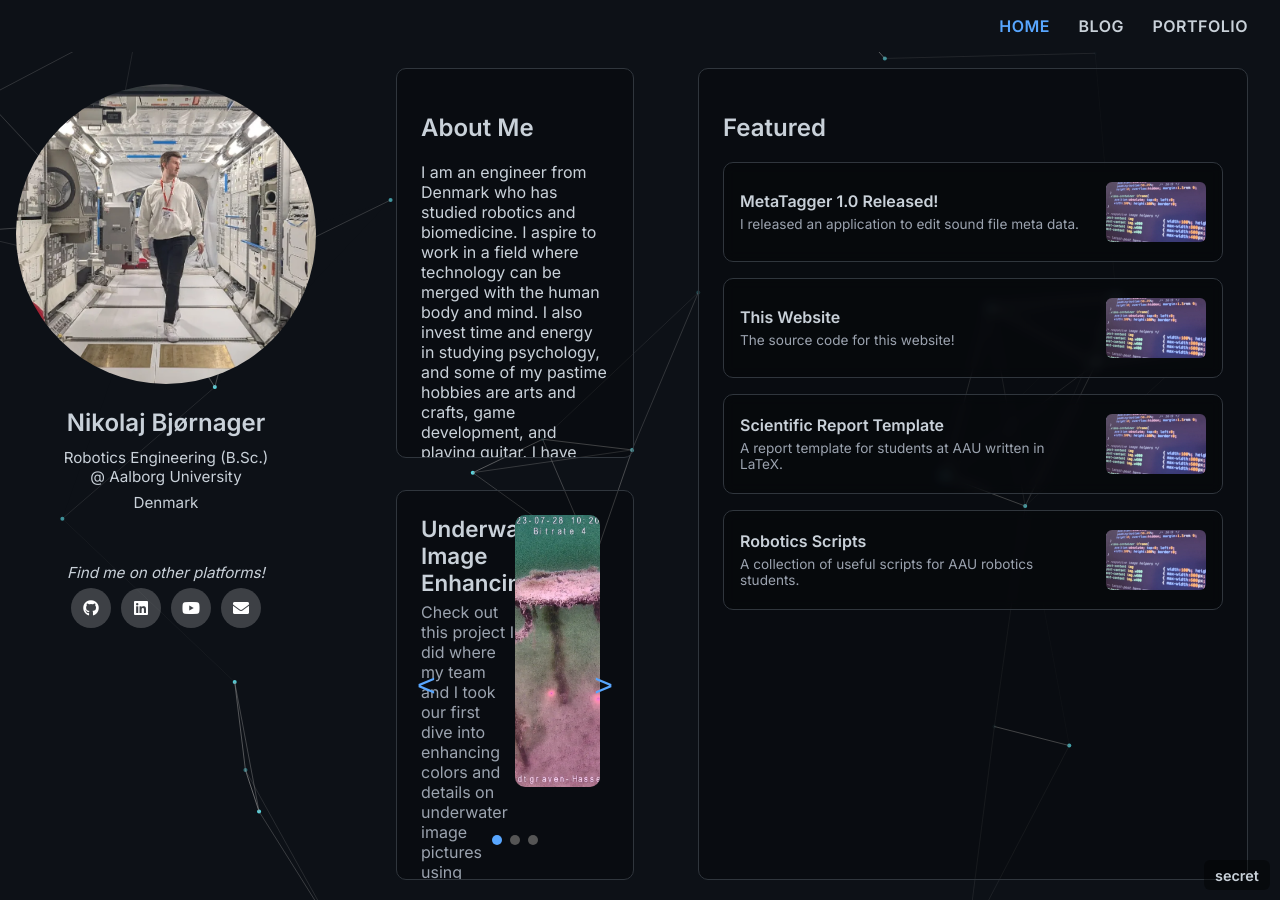
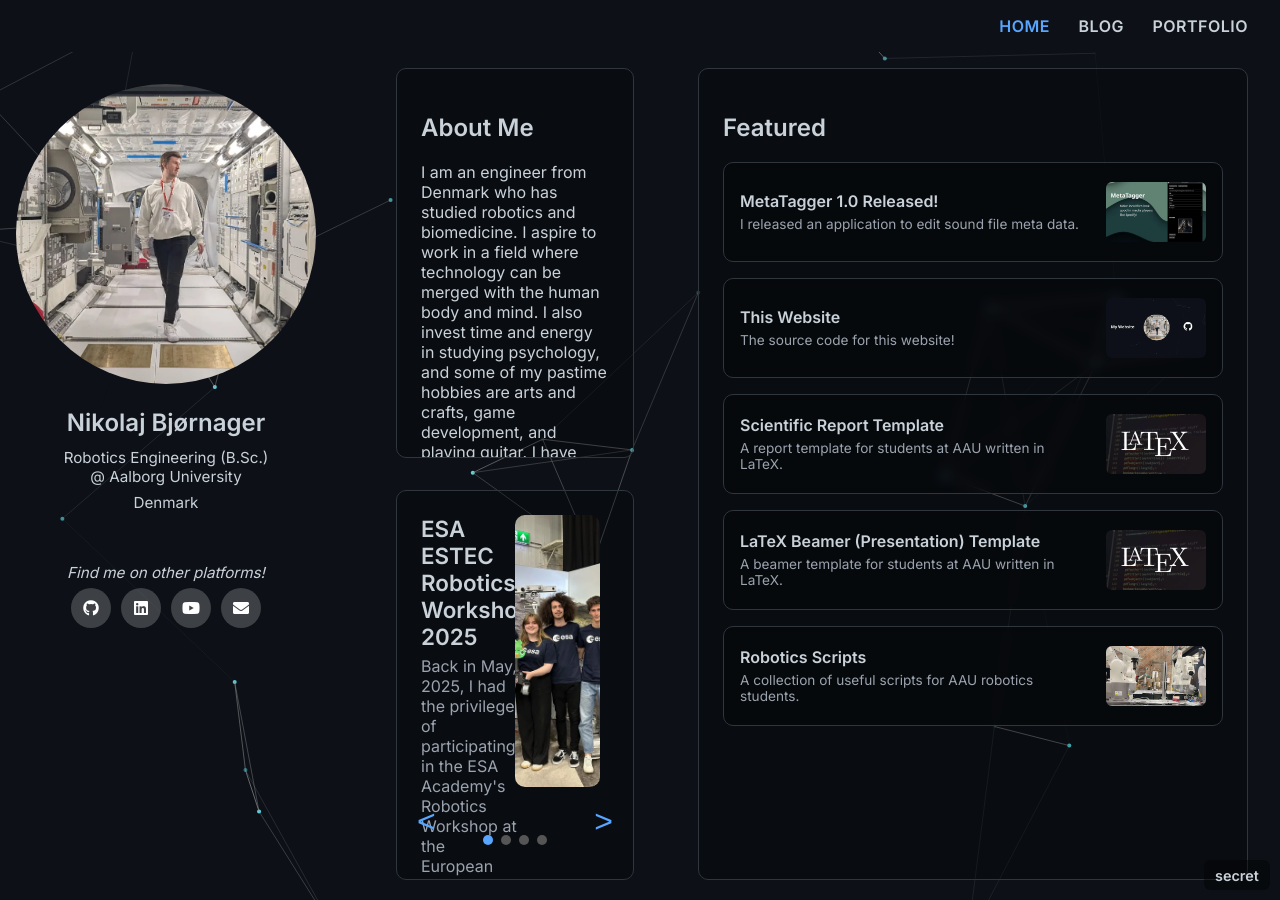
Before and after one commit to NikoBK/NikoBK.github.io, a Jekyll site: the page built from index.html, in a window 1280 px wide. Built offline with Jekyll 4.4.1, drawn with Linux system fonts in a browser that asks for light colours; some of the changed text lies outside the part shown.

Commit message:
add content to index

```diff
--- a/index.html
+++ b/index.html
@@ -63,14 +63,14 @@ title: Nikolaj Bjørnager
         <!-- Content -->
         <div class="gallery-content">
           <!-- Title -->
-          <h2 id="galleryTitle">Underwater Image Enhancing</h2>
+          <h2 id="galleryTitle">ESA ESTEC Robotics Workshop, 2025</h2>
 
           <!-- Description -->
-          <p id="galleryDesc">Check out this project I did where my team and I took our first dive into enhancing colors and details on underwater image pictures using OpenCV in Python. Find it on the blog or port folio!</p>
+          <p id="galleryDesc">Back in May, 2025, I had the privilege of participating in the ESA Academy's Robotics Workshop at the European Space Research and Technology Centre (ESTEC) in Noordwijk, the Netherlands. Here, my team and I worked on a Mars rover where we implemented input controls, computer vision and artificial intelligence on our rover to finally compete against other teams at the workshop.</p>
         </div>
 
         <!-- Image -->
-        <img id="galleryImage" class="gallery-image" src="https://raw.githubusercontent.com/NikoBK/NikoBK.github.io/refs/heads/master/images/thumbs/imgenhance.webp" alt="Gallery Image">
+        <img id="galleryImage" class="gallery-image" src="https://raw.githubusercontent.com/NikoBK/NikoBK.github.io/refs/heads/master/images/thumbs/esa.webp" alt="Gallery Image">
 
         <!-- Right arrow button -->
         <button class="gallery-arrow right" id="galleryNext">&gt;</button>
@@ -80,6 +80,7 @@ title: Nikolaj Bjørnager
           <span class="gallery-dot active" data-index="0"></span>
           <span class="gallery-dot" data-index="1"></span>
           <span class="gallery-dot" data-index="2"></span>
+          <span class="gallery-dot" data-index="3"></span>
         </div>
       </div>
     </div>
@@ -114,7 +115,7 @@ title: Nikolaj Bjørnager
       <strong>MetaTagger 1.0 Released!</strong>
       <small>I released an application to edit sound file meta data.</small>
       </div>
-      <img src="https://raw.githubusercontent.com/NikoBK/NikoBK.github.io/refs/heads/master/images/thumbs/default.webp" class="repo-thumb" alt="">
+      <img src="https://raw.githubusercontent.com/NikoBK/NikoBK.github.io/refs/heads/master/images/thumbs/metatagger.webp" class="repo-thumb" alt="">
       </a>
 
       <a class="repo-card" href="https://github.com/NikoBK/NikoBK.github.io" target="_blank" rel="noopener">
@@ -122,7 +123,7 @@ title: Nikolaj Bjørnager
       <strong>This Website</strong>
       <small>The source code for this website!</small>
       </div>
-      <img src="https://raw.githubusercontent.com/NikoBK/NikoBK.github.io/refs/heads/master/images/thumbs/default.webp" class="repo-thumb" alt="">
+      <img src="https://raw.githubusercontent.com/NikoBK/NikoBK.github.io/refs/heads/master/images/thumbs/thiswebsite.webp" class="repo-thumb" alt="">
       </a>
 
       <a class="repo-card" href="https://github.com/NikoBK/aau-report-template" target="_blank" rel="noopener">
@@ -130,7 +131,15 @@ title: Nikolaj Bjørnager
       <strong>Scientific Report Template</strong>
       <small>A report template for students at AAU written in LaTeX.</small>
       </div>
-      <img src="https://raw.githubusercontent.com/NikoBK/NikoBK.github.io/refs/heads/master/images/thumbs/default.webp" class="repo-thumb" alt="">
+      <img src="https://raw.githubusercontent.com/NikoBK/NikoBK.github.io/refs/heads/master/images/thumbs/reportandbeamer.webp" class="repo-thumb" alt="">
+      </a>
+
+      <a class="repo-card" href="https://github.com/NikoBK/aau-beamer-template" target="_blank" rel="noopener">
+      <div class="repo-text">
+      <strong>LaTeX Beamer (Presentation) Template</strong>
+      <small>A beamer template for students at AAU written in LaTeX.</small>
+      </div>
+      <img src="https://raw.githubusercontent.com/NikoBK/NikoBK.github.io/refs/heads/master/images/thumbs/reportandbeamer.webp" class="repo-thumb" alt="">
       </a>
 
       <a class="repo-card" href="https://github.com/NikoBK/aau-robotics" target="_blank" rel="noopener">
@@ -138,7 +147,7 @@ title: Nikolaj Bjørnager
       <strong>Robotics Scripts</strong>
       <small>A collection of useful scripts for AAU robotics students.</small>
       </div>
-      <img src="https://raw.githubusercontent.com/NikoBK/NikoBK.github.io/refs/heads/master/images/thumbs/default.webp" class="repo-thumb" alt="">
+      <img src="https://raw.githubusercontent.com/NikoBK/NikoBK.github.io/refs/heads/master/images/thumbs/acopos.webp" class="repo-thumb" alt="">
       </a>
 
     </div>
--- a/js/gallery.js
+++ b/js/gallery.js
@@ -1,4 +1,9 @@
 const galleryData = [
+{
+    title: "ESA ESTEC Robotics Workshop, 2025",
+    desc: "Back in May, 2025, I had the privilege of participating in the ESA Academy's Robotics Workshop at the European Space Research and Technology Centre (ESTEC) in Noordwijk, the Netherlands. Here, my team and I worked on a Mars rover where we implemented input controls, computer vision and artificial intelligence on our rover to finally compete against other teams at the workshop.",
+    img: "https://raw.githubusercontent.com/NikoBK/NikoBK.github.io/refs/heads/master/images/thumbs/esa.webp"
+},
 {
     title: "Underwater Image Enhancing",
     desc: "Check out this project I did where my team and I took our first dive into enhancing colors and details on underwater image pictures using OpenCV in Python. Find it on the blog or port folio!",
--- a/styles/styles.css
+++ b/styles/styles.css
@@ -163,7 +163,7 @@ body {
 /* arrow buttons */
 .gallery-arrow {
     position: absolute;
-    top: 50%;
+    top: 90%;
     transform: translateY(-50%);
     font-size: 2rem;
     background: none;
```
Also changed, not shown: images/thumbs/esa.webp (added), images/thumbs/metatagger.webp (added), images/thumbs/reportandbeamer.webp (added), images/thumbs/thiswebsite.webp (added).
